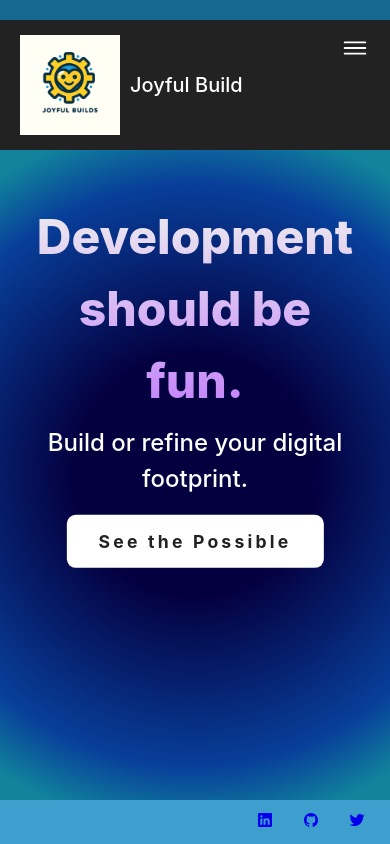
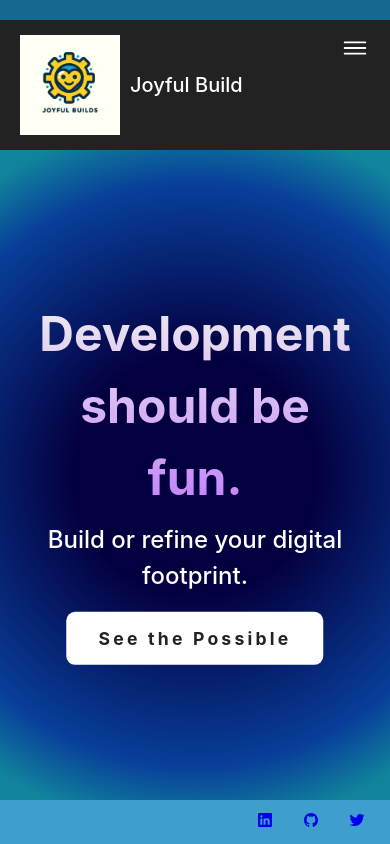
Before and after one commit to emeria/joyfulbuilds, a React (Vite) app: page / in a window 390 px wide. Built offline with nearby package versions, Linux system fonts and the light colour scheme.

Commit message:
adjusted hero css

```diff
--- a/src/styles/App.css
+++ b/src/styles/App.css
@@ -114,7 +114,7 @@ nav a:hover {
 
 .content-wrapper {
   flex: 1 0 auto; /* Prevent Chrome, Opera, and Safari from letting these items shrink to smaller than their content's default minimum size. */
-  /* padding: 20px; */
+
 }
 
 .top-bar, .footer {
--- a/src/styles/Hero.css
+++ b/src/styles/Hero.css
@@ -2,6 +2,7 @@
     width: 100%;
     height: 100%;
     position: relative;
+    display: flex;
 }
 
 img {
@@ -12,7 +13,7 @@ img {
 
 .hero-text {
     position: absolute;
-    top: 35%;
+    top: 50%;
     left: 50%;
     transform: translate(-50%, -50%);
     color: white;
@@ -30,6 +31,7 @@ img {
 .hero-title {
     background: -webkit-linear-gradient(#eee, #c27ffb);
     -webkit-background-clip: text;
+    background-clip: text;
     -webkit-text-fill-color: transparent;
 
     font-size: 3rem;
@@ -54,3 +56,35 @@ img {
     color: #222;
 
 }
+
+@media screen and (max-width: 600px){
+    .hero-title {
+        background: -webkit-linear-gradient(#eee, #c27ffb);
+        -webkit-background-clip: text;
+        background-clip: text;
+        -webkit-text-fill-color: transparent;
+
+        font-size: 3rem;
+        font-weight: 700;
+
+    }
+
+    .hero-subtitle {
+        font-size: 1.5rem;
+        font-weight: 500;
+        padding: 0.5rem 0 2rem 0;
+    }
+
+    .hero-link {
+        text-decoration: none;
+        background-color: white;
+        padding: 1rem 2rem;
+        border-radius: .5em;
+        font-size: 1.1rem;
+        font-weight: bold;
+        letter-spacing: .2rem;
+        color: #222;
+
+    }
+
+}
```
